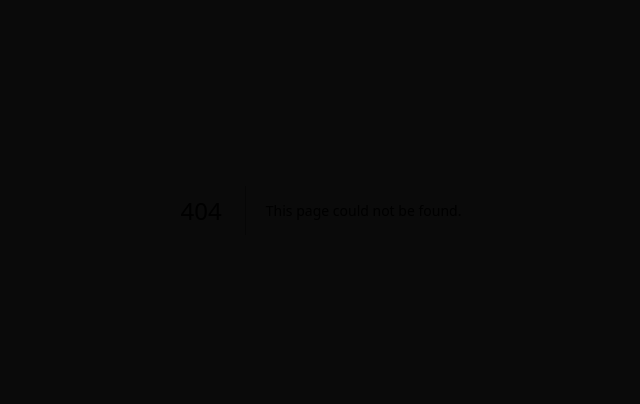
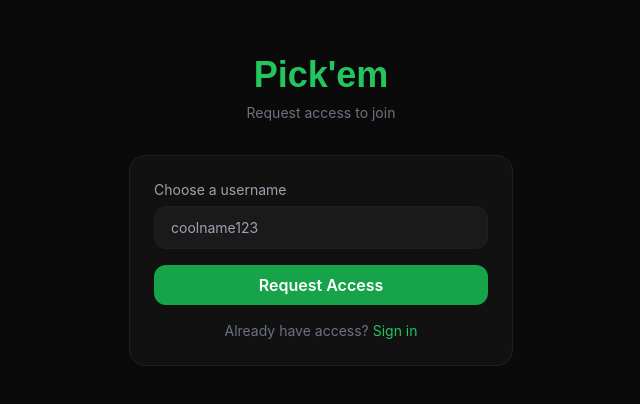
Before and after one commit to Isaiah4013290/zaylshi, a Next.js app: page /join in a window 1280 px wide. Before the commit this address had no page. Shown: the part 222-626 px from the top of the page, without its empty margins (319-959 px from the left). Built offline with nearby package versions, Linux system fonts and the light colour scheme.

Commit message:
Create page.tsx

```diff
--- /dev/null
+++ b/app/join/page.tsx
@@ -0,0 +1,54 @@
+'use client'
+
+import { useState } from 'react'
+import { useRouter } from 'next/navigation'
+import Link from 'next/link'
+
+export default function JoinPage() {
+  const router = useRouter()
+  const [username, setUsername] = useState('')
+  const [error, setError] = useState('')
+  const [loading, setLoading] = useState(false)
+
+  const submit = async (e: React.FormEvent) => {
+    e.preventDefault()
+    setLoading(true)
+    setError('')
+    const res = await fetch('/api/auth/join', {
+      method: 'POST',
+      headers: { 'Content-Type': 'application/json' },
+      body: JSON.stringify({ username }),
+    })
+    const data = await res.json()
+    setLoading(false)
+    if (!res.ok) { setError(data.error); return }
+    router.push('/pending')
+  }
+
+  return (
+    <div className="min-h-screen flex items-center justify-center px-4">
+      <div className="w-full max-w-sm">
+        <div className="text-center mb-8">
+          <h1 className="font-syne text-4xl font-bold text-green-500">Pick'em</h1>
+          <p className="text-gray-500 mt-2 text-sm">Request access to join</p>
+        </div>
+        <div className="card p-6">
+          <form onSubmit={submit} className="space-y-4">
+            <div>
+              <label className="text-sm text-gray-400 block mb-1.5">Choose a username</label>
+              <input value={username} onChange={e => setUsername(e.target.value.toLowerCase().trim())}
+                className="input-field" placeholder="coolname123" required />
+            </div>
+            {error && <p className="text-red-400 text-sm">{error}</p>}
+            <button type="submit" disabled={loading} className="btn-primary w-full">
+              {loading ? 'Requesting...' : 'Request Access'}
+            </button>
+          </form>
+          <p className="text-center text-sm text-gray-500 mt-4">
+            Already have access? <Link href="/login" className="text-green-500 hover:text-green-400">Sign in</Link>
+          </p>
+        </div>
+      </div>
+    </div>
+  )
+}
```
